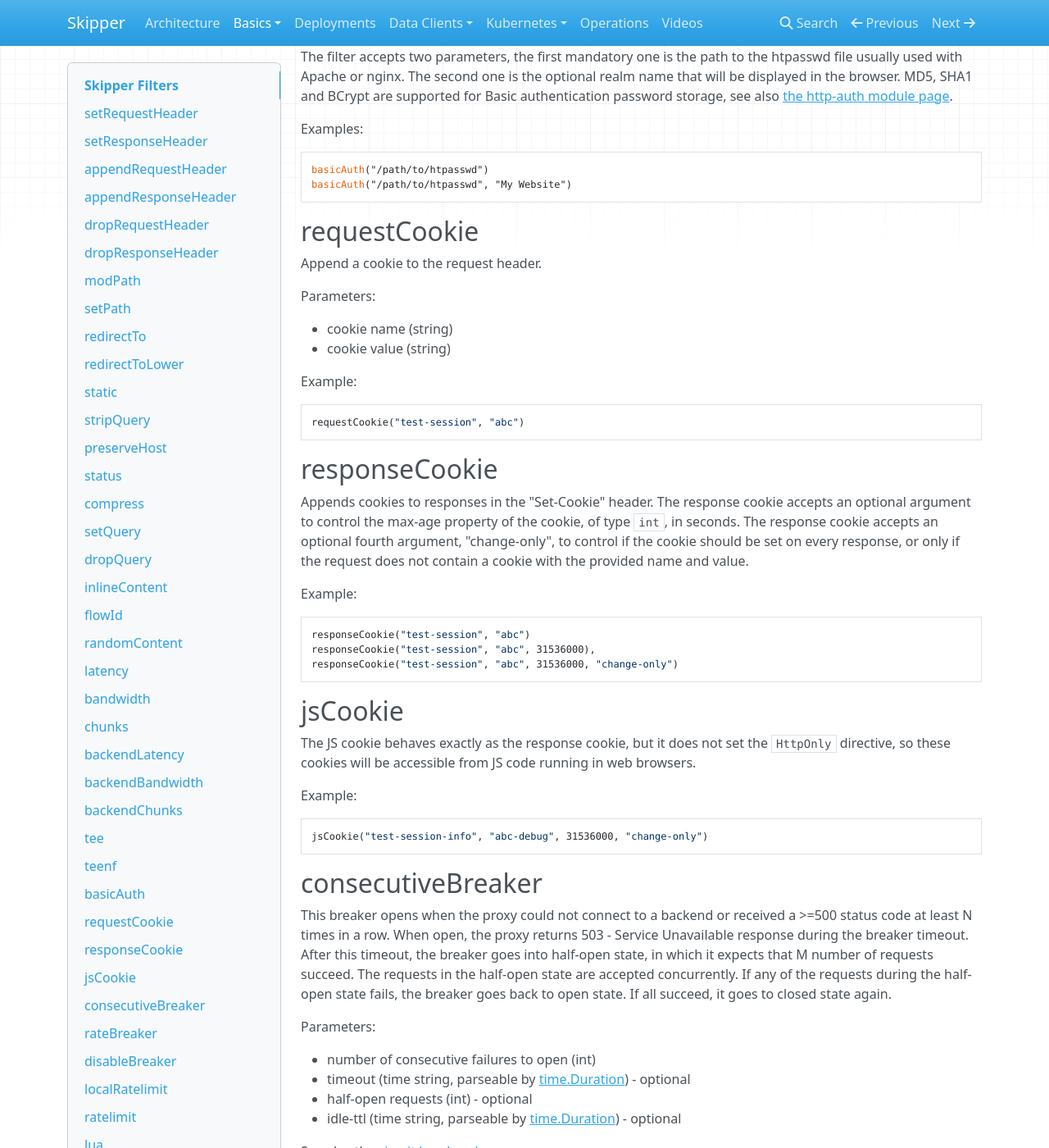
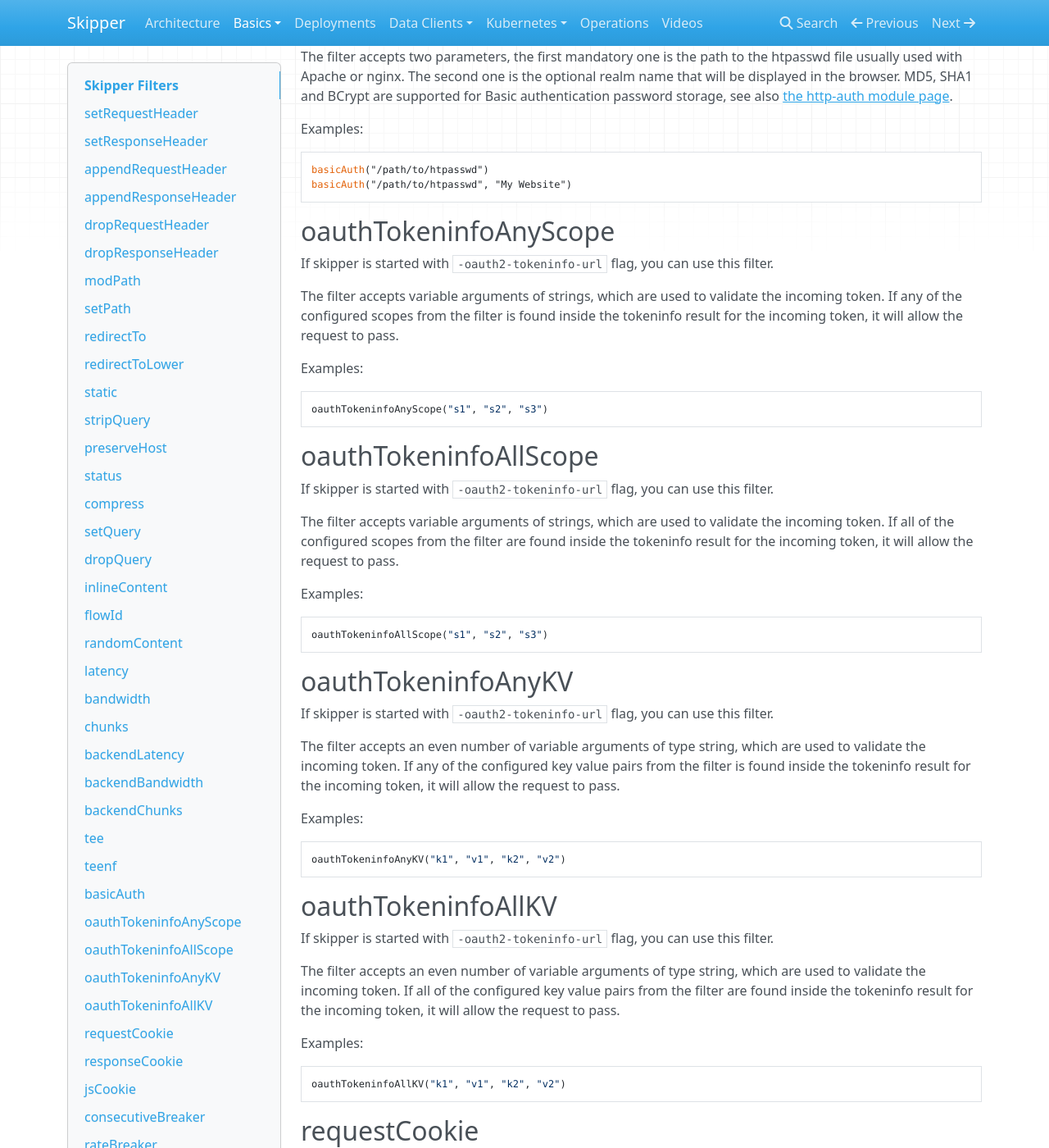
Before and after one commit to zalando/skipper, an MkDocs documentation site: the page built from docs/filters.md, in a window 1280 px wide and 1400 px high, scrolled down 7005 px. Shown: the whole window at 82% size. Built offline with MkDocs 1.6.1, drawn with Linux system fonts in a browser that asks for light colours; nearby versions of some CDN libraries; old or Windows-style settings are respelled for this version of MkDocs.

Commit message:
doc: add filter documentation for tokeninfo filter
Signed-off-by: Sandor Szücs <sandor.szuecs@zalando.de>

````diff
--- a/docs/filters.md
+++ b/docs/filters.md
@@ -382,6 +382,72 @@ basicAuth("/path/to/htpasswd")
 basicAuth("/path/to/htpasswd", "My Website")
 ```
 
+## oauthTokeninfoAnyScope
+
+If skipper is started with `-oauth2-tokeninfo-url` flag, you can use
+this filter.
+
+The filter accepts variable arguments of strings, which are used to
+validate the incoming token. If any of the configured scopes from the
+filter is found inside the tokeninfo result for the incoming token, it will allow
+the request to pass.
+
+Examples:
+
+```
+oauthTokeninfoAnyScope("s1", "s2", "s3")
+```
+
+## oauthTokeninfoAllScope
+
+If skipper is started with `-oauth2-tokeninfo-url` flag, you can use
+this filter.
+
+The filter accepts variable arguments of strings, which are used to
+validate the incoming token. If all of the configured scopes from the
+filter are found inside the tokeninfo result for the incoming token,
+it will allow the request to pass.
+
+Examples:
+
+```
+oauthTokeninfoAllScope("s1", "s2", "s3")
+```
+
+## oauthTokeninfoAnyKV
+
+If skipper is started with `-oauth2-tokeninfo-url` flag, you can use
+this filter.
+
+The filter accepts an even number of variable arguments of type
+string, which are used to validate the incoming token. If any of the
+configured key value pairs from the filter is found inside the
+tokeninfo result for the incoming token, it will allow the request to
+pass.
+
+Examples:
+
+```
+oauthTokeninfoAnyKV("k1", "v1", "k2", "v2")
+```
+
+## oauthTokeninfoAllKV
+
+If skipper is started with `-oauth2-tokeninfo-url` flag, you can use
+this filter.
+
+The filter accepts an even number of variable arguments of type
+string, which are used to validate the incoming token. If all of the
+configured key value pairs from the filter are found inside the
+tokeninfo result for the incoming token, it will allow the request to
+pass.
+
+Examples:
+
+```
+oauthTokeninfoAllKV("k1", "v1", "k2", "v2")
+```
+
 ## requestCookie
 
 Append a cookie to the request header.
````
